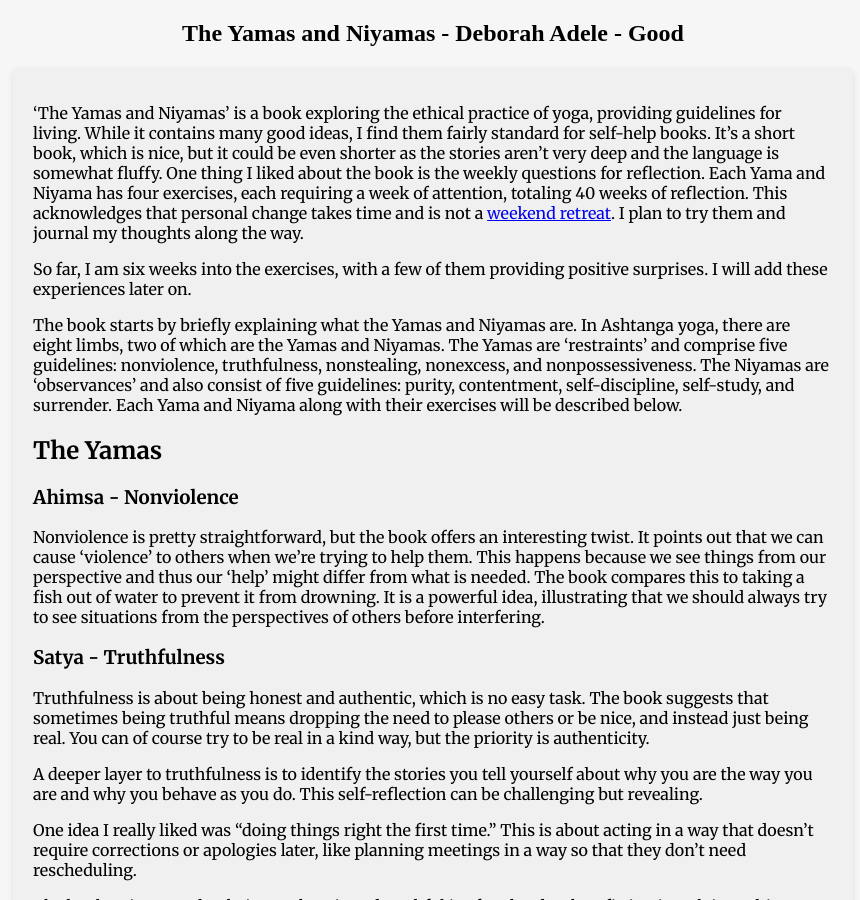
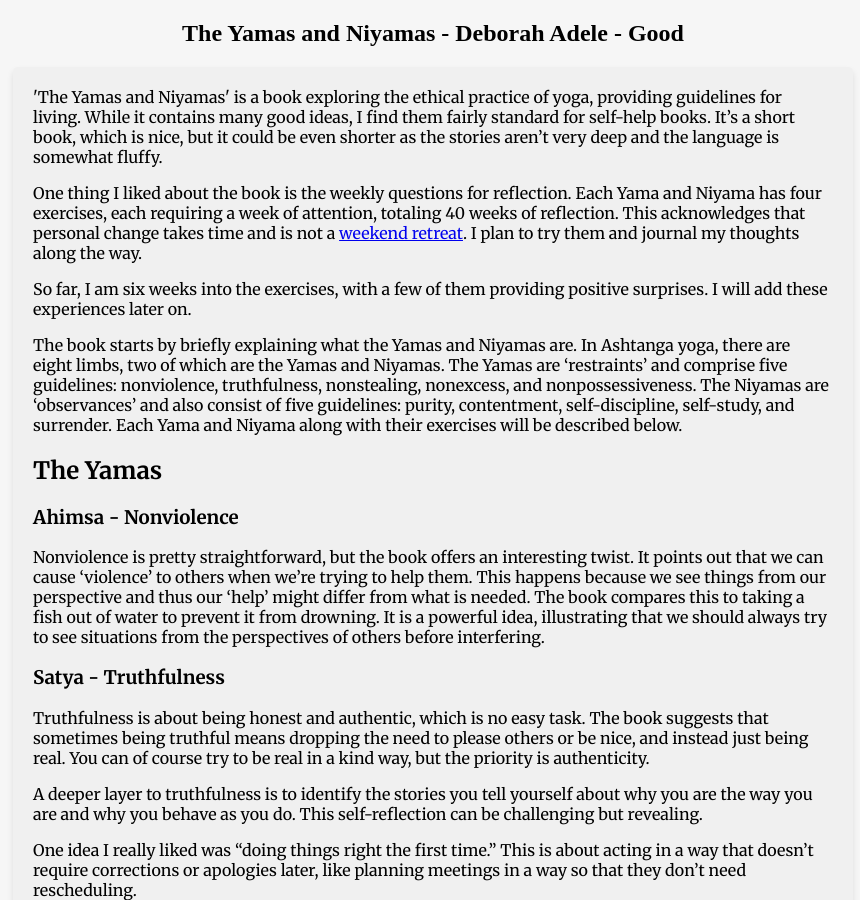
Before and after one commit to Kortelange/webpage, a Jekyll site: the page built from _books/yamas_and_niyamas.md, in a window 1280 px wide and 900 px high. Shown: the whole window, without its empty margins (207-1067 px from the left). Built offline with Jekyll 4.4.1, drawn with Linux system fonts in a browser that asks for light colours.

```diff
--- a/_books/yamas_and_niyamas.md
+++ b/_books/yamas_and_niyamas.md
@@ -3,11 +3,11 @@ layout: book
 title: "The Yamas and Niyamas"
 author: "Deborah Adele"
 rating: 3
-short_review: ""
+short_review: "'The Yamas and Niyamas' is a book exploring the ethical practice of yoga, providing guidelines for living. While it contains many good ideas, I find them fairly standard for self-help books. It’s a short book, which is nice, but it could be even shorter as the stories aren’t very deep and the language is somewhat fluffy."
 long_review: true
 ---
 
-'The Yamas and Niyamas' is a book exploring the ethical practice of yoga, providing guidelines for living. While it contains many good ideas, I find them fairly standard for self-help books. It’s a short book, which is nice, but it could be even shorter as the stories aren’t very deep and the language is somewhat fluffy. One thing I liked about the book is the weekly questions for reflection. Each Yama and Niyama has four exercises, each requiring a week of attention, totaling 40 weeks of reflection. This acknowledges that personal change takes time and is not a [weekend retreat](https://www.youtube.com/watch?v=J56hIpUJ3BM). I plan to try them and journal my thoughts along the way.
+ One thing I liked about the book is the weekly questions for reflection. Each Yama and Niyama has four exercises, each requiring a week of attention, totaling 40 weeks of reflection. This acknowledges that personal change takes time and is not a [weekend retreat](https://www.youtube.com/watch?v=J56hIpUJ3BM). I plan to try them and journal my thoughts along the way.
 
 So far, I am six weeks into the exercises, with a few of them providing positive surprises. I will add these experiences later on.
 
```
